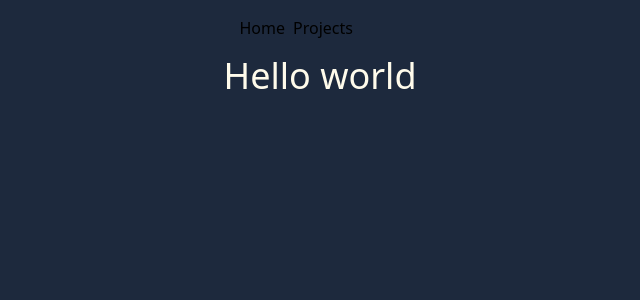
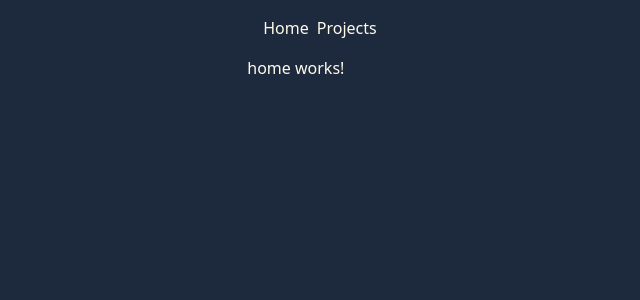
Before and after one commit to DavidDyberg/Portfolio-Angular, an Angular app: page / in a window 1280 px wide. Shown: the top 300 px of the page, without its empty margins (320-960 px from the left). Built offline with nearby package versions, Linux system fonts and the light colour scheme.

Commit message:
feat: setup routes

```diff
--- a/src/app/app.component.html
+++ b/src/app/app.component.html
@@ -1,6 +1,4 @@
 <app-navbar></app-navbar>
 <main class="max-w-4xl w-full">
-  <h1 class="text-4xl text-amber-50">Hello world</h1>
+  <router-outlet />
 </main>
-
-<router-outlet />
--- a/src/app/app.component.ts
+++ b/src/app/app.component.ts
@@ -1,6 +1,8 @@
 import { Component } from '@angular/core';
 import { RouterOutlet } from '@angular/router';
 import { NavbarComponent } from './components/navbar/navbar.component';
+import { HomeComponent } from './pages/home/home.component';
+import { ProjectsComponent } from './pages/projects/projects.component';
 
 @Component({
   selector: 'app-root',
--- a/src/app/app.routes.ts
+++ b/src/app/app.routes.ts
@@ -1,3 +1,12 @@
 import { Routes } from '@angular/router';
+import { HomeComponent } from './pages/home/home.component';
+import { ProjectsComponent } from './pages/projects/projects.component';
 
-export const routes: Routes = [];
+export const routes: Routes = [
+  {
+    path: '',
+    pathMatch: 'full',
+    component: HomeComponent,
+  },
+  { path: 'projects', component: ProjectsComponent },
+];
--- a/src/app/components/navbar/navbar.component.html
+++ b/src/app/components/navbar/navbar.component.html
@@ -1,6 +1,6 @@
-<nav class="flex p-4 gap-2">
+<nav class="flex p-4 gap-2 text-amber-50">
   <div>
-    <a routerLink="/">Home</a>
+    <a href="/">Home</a>
   </div>
   <div>
     <a href="/projects">Projects</a>
--- /dev/null
+++ b/src/app/pages/home/home.component.html
@@ -0,0 +1 @@
+<p class="text-amber-50">home works!</p>
--- /dev/null
+++ b/src/app/pages/projects/projects.component.html
@@ -0,0 +1 @@
+<p class="text-amber-50">projects works!</p>
```
Also changed, not shown: src/app/pages/home/home.component.ts (added, +11 -0 lines), src/app/pages/projects/projects.component.ts (added, +9 -0 lines), src/app/pages/home/home.component.css (added), src/app/pages/projects/projects.component.css (added), 2 other files (tests, documents, lock files or other folders).
